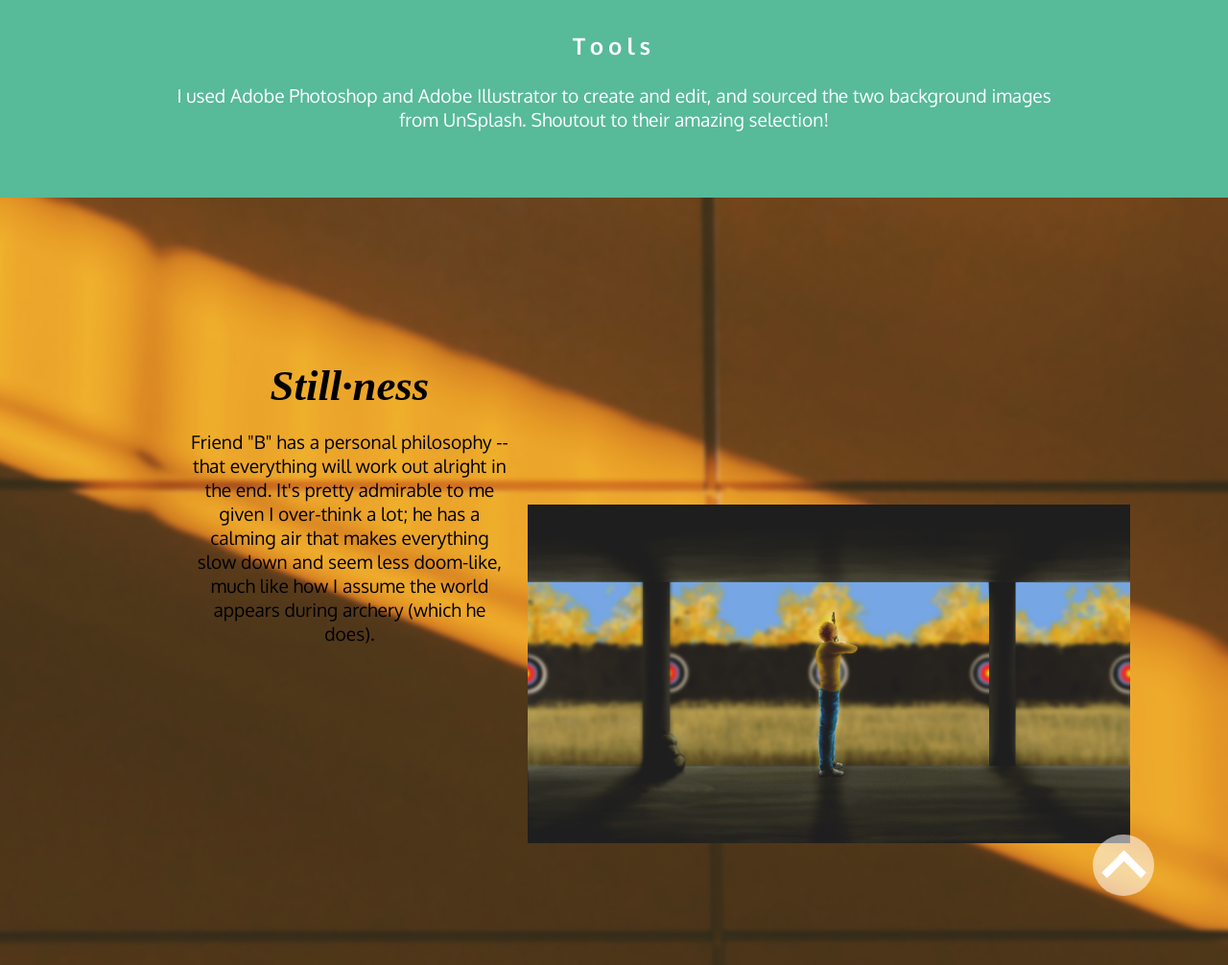
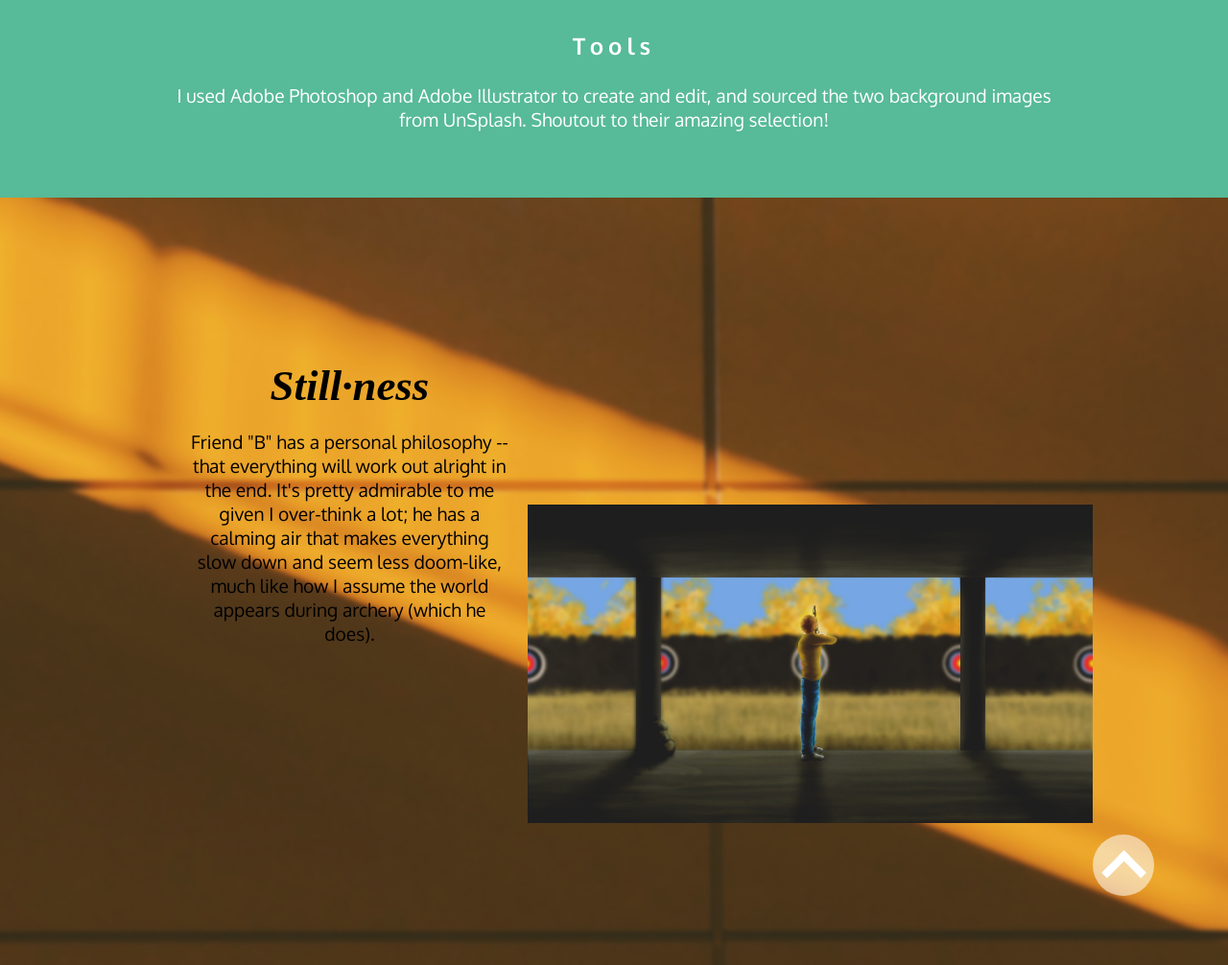
Before and after one commit to ccleo87/ccleo87.github.io, a plain HTML site: page index.html in a window 1280 px wide. Shown: the part 1890-2896 px from the top of the page at 96% size. Drawn offline with nearby package versions, Linux system fonts and the light colour scheme; a web font is replaced by a local one.

Commit message:
just one more tiny change

```diff
--- a/assets/css/style.css
+++ b/assets/css/style.css
@@ -305,7 +305,7 @@ div[class^="ntext"] {
     position: absolute;
     justify-content: center;
     align-items: center;
-    width: 49%;
+    width: 46%;
     height: auto;
     top: 40%;
     left: 43%;
```
